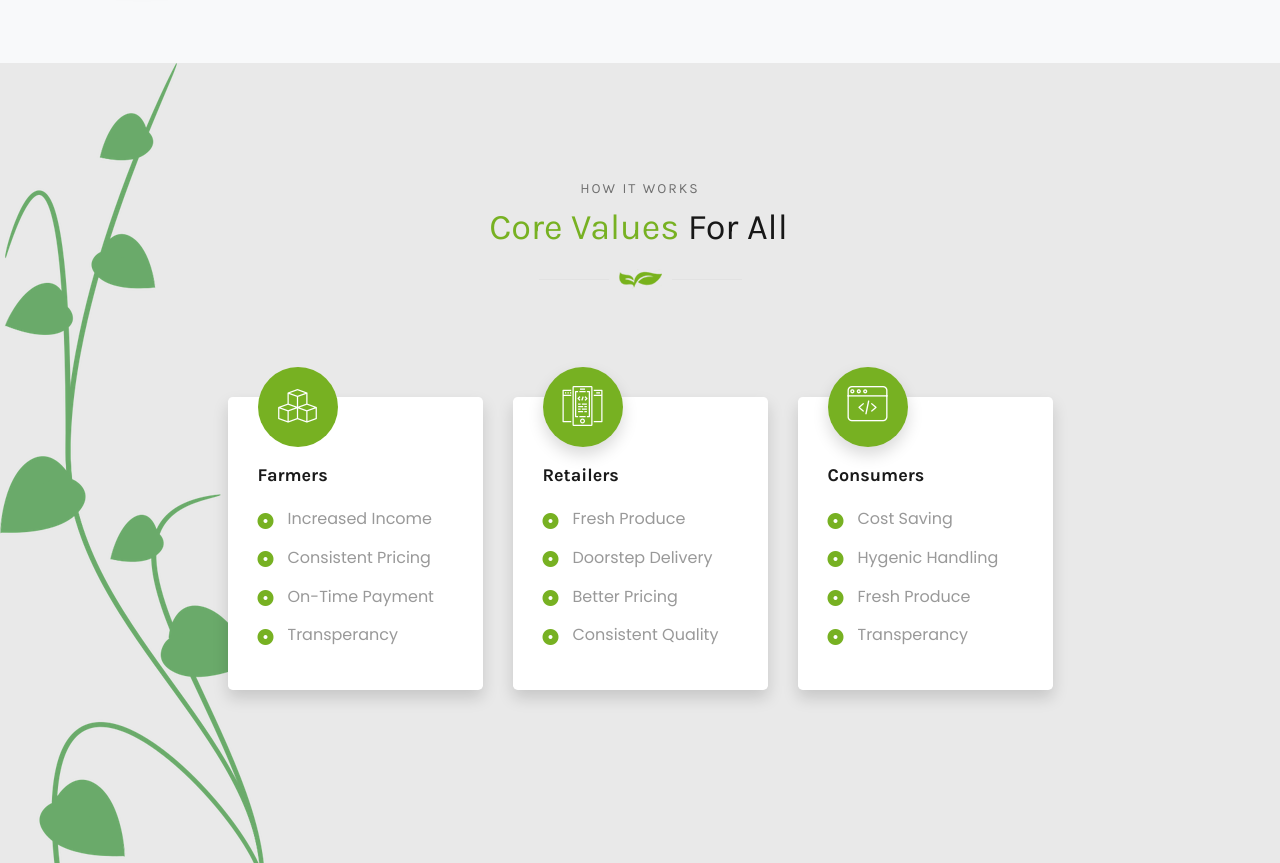
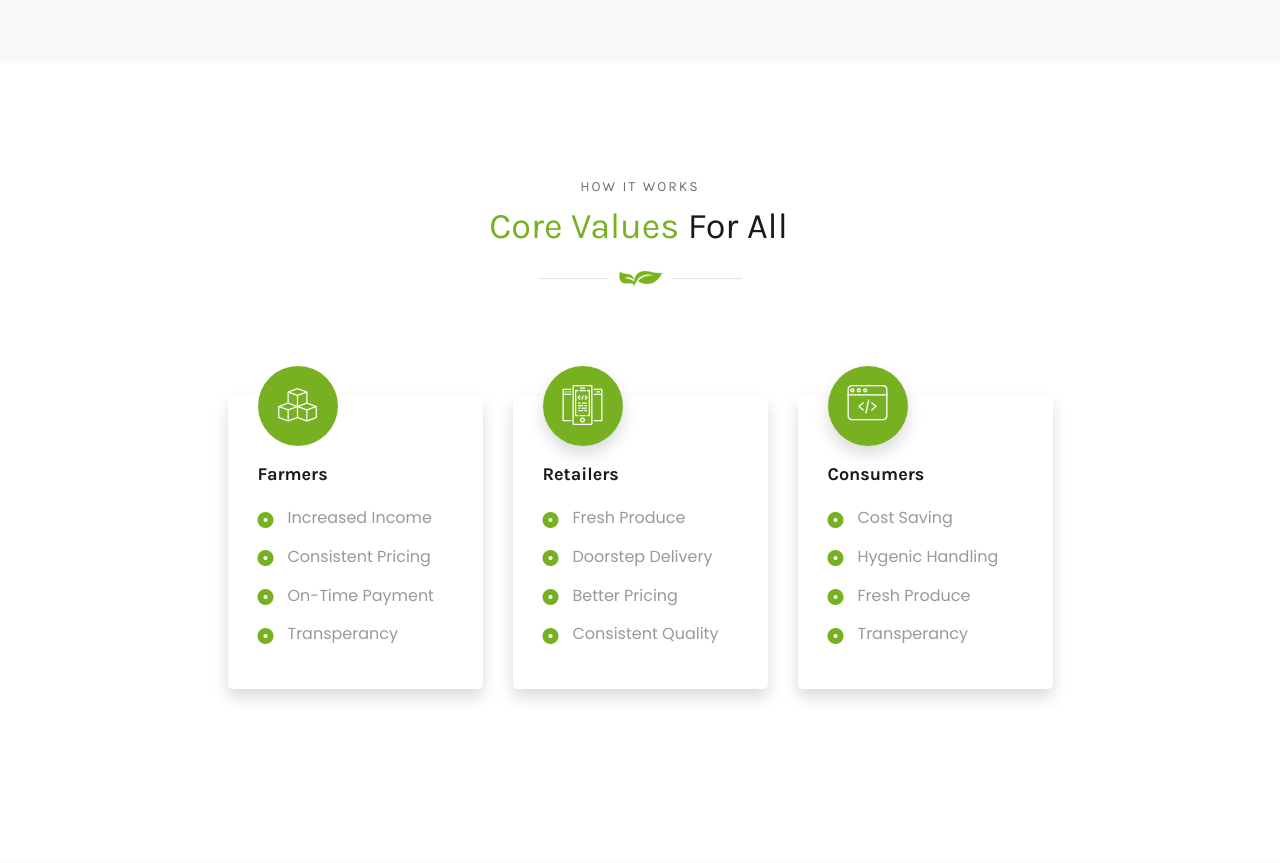
Before and after one commit to Santdig/agri, a website: page index.html in a window 1280 px wide. Shown: the part 1314-2177 px from the top of the page. Drawn offline with Linux system fonts and the light colour scheme; files whose address does not match are found by name.

Commit message:
Update index.html

```diff
--- a/index.html
+++ b/index.html
@@ -110,7 +110,7 @@
   <!-- ##### About Us Area Ends ##### -->
 
   <!-- ##### How It Works Section Starts ##### -->
-  <section class="ftco-section fcto-how" id="howitworks-section">
+  <section class="ftco-section" id="howitworks-section">
 		<div class="container">
 			<div class="row justify-content-center mb-5 pb-3">
 
```
